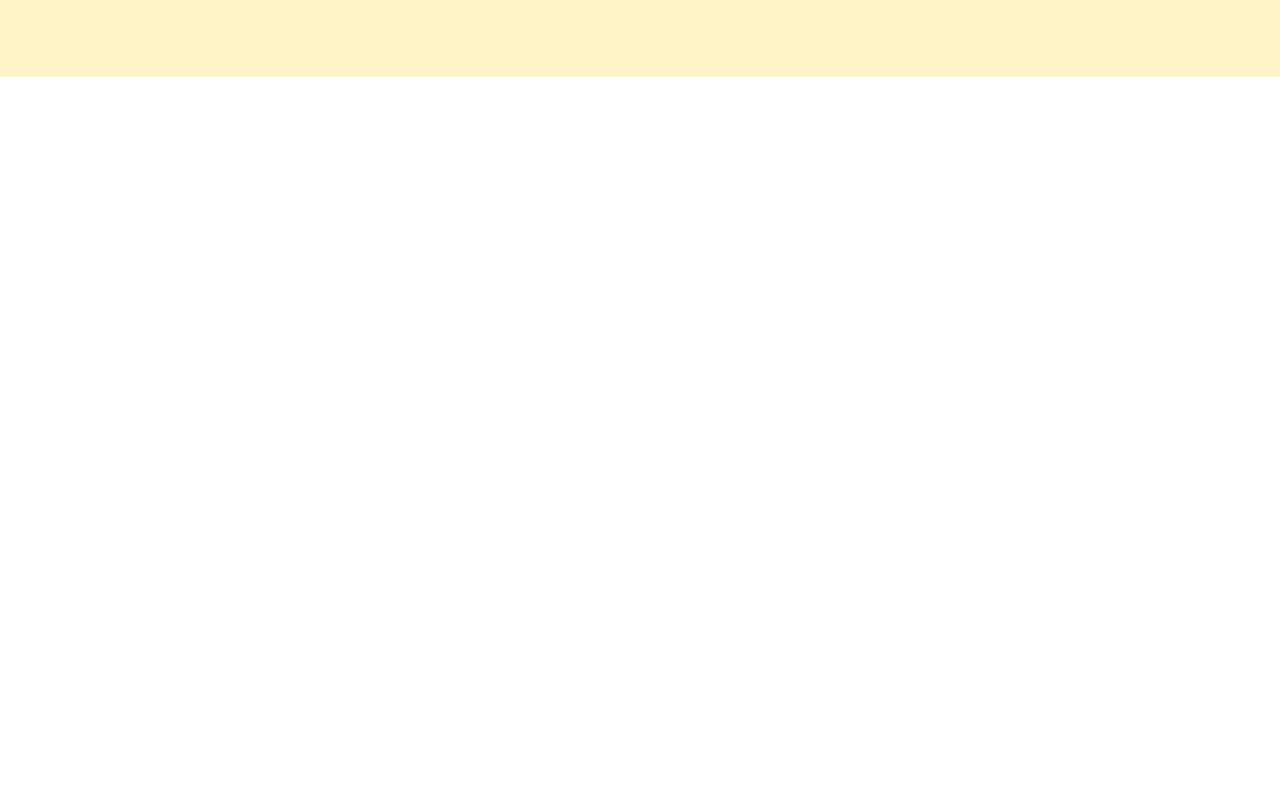
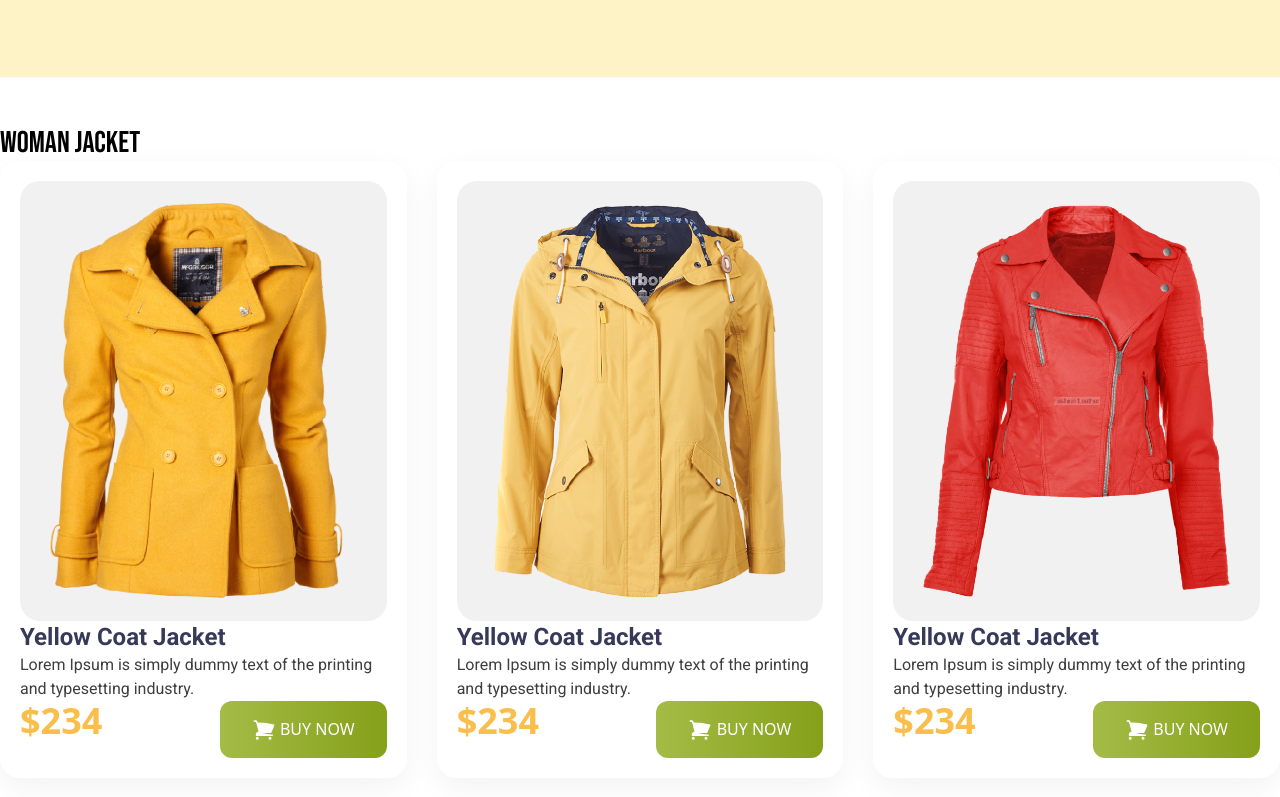
Before and after one commit to Sazid99246/penguin-fashion, a plain HTML site: page index.html in a window 1280 px wide. Shown: the part 557-1354 px from the top of the page. Before the commit the page ends 800 px from the top, so only its background shows below. Drawn offline with nearby package versions, Linux system fonts and the light colour scheme.

Commit message:
women jacket section done

```diff
--- a/index.html
+++ b/index.html
@@ -14,6 +14,7 @@
         .font-bebas {
             font-family: "Bebas Neue", sans-serif;
         }
+
         .font-roboto {
             font-family: "Roboto", sans-serif;
         }
@@ -44,8 +45,69 @@
             </div>
         </div>
     </header>
-    <main>
-
+    <main class="max-w-7xl my-0 mx-auto">
+        <!-- women jacket section -->
+        <section class="py-12">
+            <h3 class="text-3xl font-bebas">Woman Jacket</h3>
+            <!-- jackets container -->
+            <div class="grid grid-cols-1 md:grid-cols-2 lg:grid-cols-3 gap-[30px]">
+                <!-- jacket 1 -->
+                <div class="p-5 shadow-[0_10px_30px_0_rgba(0,0,0,0.05)] rounded-[20px]">
+                    <img class="p-5 bg-[#F1F1F1] rounded-[20px]" src="assets/images/jacket-1.png" alt="">
+                    <h4 class="font-roboto text-2xl text-[#363958] font-bold">Yellow Coat Jacket </h4>
+                    <p class="text-[#3E3E3E] font-roboto">Lorem Ipsum is simply dummy text of the
+                        printing and typesetting industry.</p>
+                    <div class="flex justify-between">
+                        <h3 class="text-[#FABE4C] font-black text-4xl">$234</h3>
+                        <button
+                            class="py-4 px-8 rounded-xl uppercase text-white font-medium bg-gradient-to-r from-[#A4BC46] to-[#85A019]">
+                            <svg xmlns="http://www.w3.org/2000/svg" fill="white" viewBox="0 0 24 24" stroke-width="1.5"
+                                stroke="currentColor" class="w-6 h-6 inline">
+                                <path stroke-linecap="round" stroke-linejoin="round"
+                                    d="M2.25 3h1.386c.51 0 .955.343 1.087.835l.383 1.437M7.5 14.25a3 3 0 0 0-3 3h15.75m-12.75-3h11.218c1.121-2.3 2.1-4.684 2.924-7.138a60.114 60.114 0 0 0-16.536-1.84M7.5 14.25 5.106 5.272M6 20.25a.75.75 0 1 1-1.5 0 .75.75 0 0 1 1.5 0Zm12.75 0a.75.75 0 1 1-1.5 0 .75.75 0 0 1 1.5 0Z" />
+                            </svg>
+                            Buy Now</button>
+                    </div>
+                </div>
+                <!-- jacket 2 -->
+                <div class="p-5 shadow-[0_10px_30px_0_rgba(0,0,0,0.05)] rounded-[20px]">
+                    <img class="p-5 bg-[#F1F1F1] rounded-[20px]" src="assets/images/jacket-2.png" alt="">
+                    <h4 class="font-roboto text-2xl text-[#363958] font-bold">Yellow Coat Jacket </h4>
+                    <p class="text-[#3E3E3E] font-roboto">Lorem Ipsum is simply dummy text of the
+                        printing and typesetting industry.</p>
+                    <div class="flex justify-between">
+                        <h3 class="text-[#FABE4C] font-black text-4xl">$234</h3>
+                        <button
+                            class="py-4 px-8 rounded-xl uppercase text-white font-medium bg-gradient-to-r from-[#A4BC46] to-[#85A019]">
+                            <svg xmlns="http://www.w3.org/2000/svg" fill="white" viewBox="0 0 24 24" stroke-width="1.5"
+                                stroke="currentColor" class="w-6 h-6 inline">
+                                <path stroke-linecap="round" stroke-linejoin="round"
+                                    d="M2.25 3h1.386c.51 0 .955.343 1.087.835l.383 1.437M7.5 14.25a3 3 0 0 0-3 3h15.75m-12.75-3h11.218c1.121-2.3 2.1-4.684 2.924-7.138a60.114 60.114 0 0 0-16.536-1.84M7.5 14.25 5.106 5.272M6 20.25a.75.75 0 1 1-1.5 0 .75.75 0 0 1 1.5 0Zm12.75 0a.75.75 0 1 1-1.5 0 .75.75 0 0 1 1.5 0Z" />
+                            </svg>
+                            Buy Now</button>
+                    </div>
+                </div>
+                <!-- jacket 3 -->
+                <div class="p-5 shadow-[0_10px_30px_0_rgba(0,0,0,0.05)] rounded-[20px]">
+                    <img class="p-5 bg-[#F1F1F1] rounded-[20px]" src="assets/images/jacket-3.png" alt="">
+                    <h4 class="font-roboto text-2xl text-[#363958] font-bold">Yellow Coat Jacket </h4>
+                    <p class="text-[#3E3E3E] font-roboto">Lorem Ipsum is simply dummy text of the
+                        printing and typesetting industry.</p>
+                    <div class="flex justify-between">
+                        <h3 class="text-[#FABE4C] font-black text-4xl">$234</h3>
+                        <button
+                            class="py-4 px-8 rounded-xl uppercase text-white font-medium bg-gradient-to-r from-[#A4BC46] to-[#85A019]">
+                            <svg xmlns="http://www.w3.org/2000/svg" fill="white" viewBox="0 0 24 24" stroke-width="1.5"
+                                stroke="currentColor" class="w-6 h-6 inline">
+                                <path stroke-linecap="round" stroke-linejoin="round"
+                                    d="M2.25 3h1.386c.51 0 .955.343 1.087.835l.383 1.437M7.5 14.25a3 3 0 0 0-3 3h15.75m-12.75-3h11.218c1.121-2.3 2.1-4.684 2.924-7.138a60.114 60.114 0 0 0-16.536-1.84M7.5 14.25 5.106 5.272M6 20.25a.75.75 0 1 1-1.5 0 .75.75 0 0 1 1.5 0Zm12.75 0a.75.75 0 1 1-1.5 0 .75.75 0 0 1 1.5 0Z" />
+                            </svg>
+                            Buy Now</button>
+                    </div>
+                </div>
+            </div>
+            </div>
+        </section>
     </main>
     <footer>
 
```
